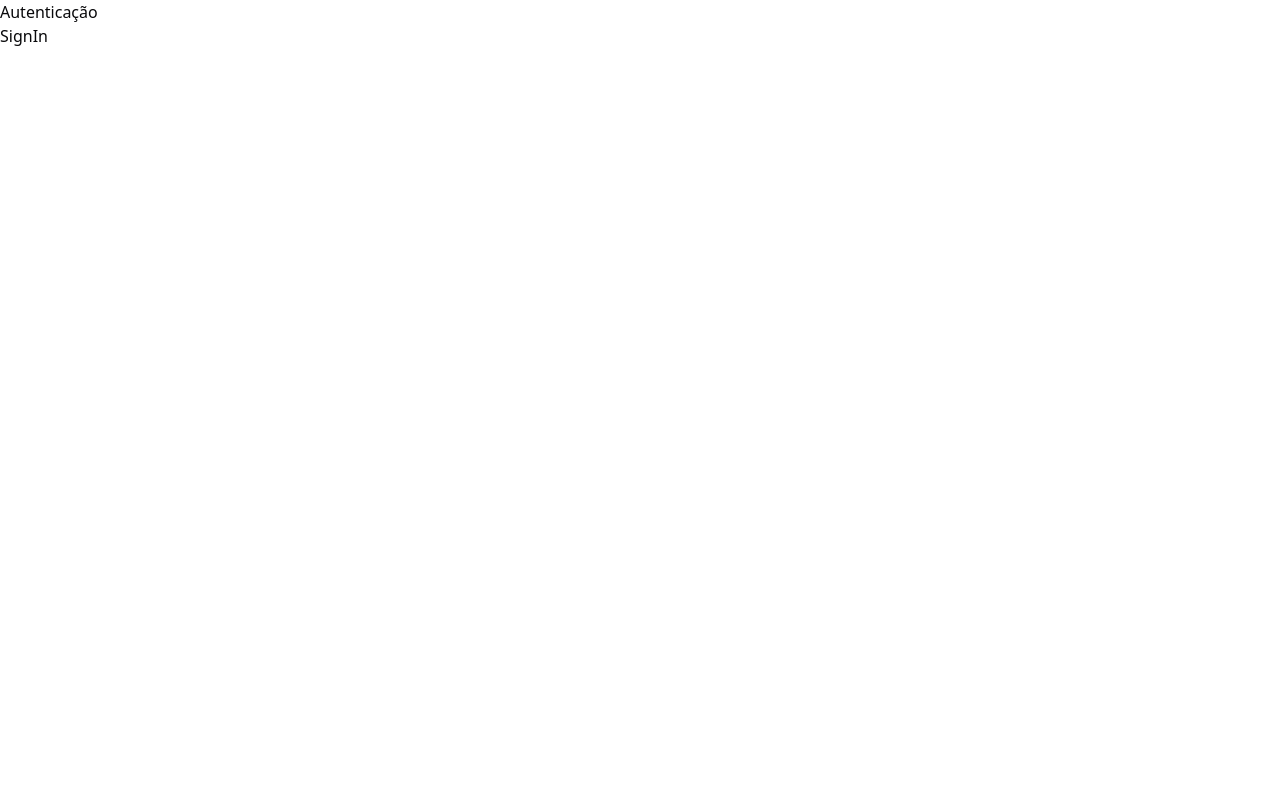
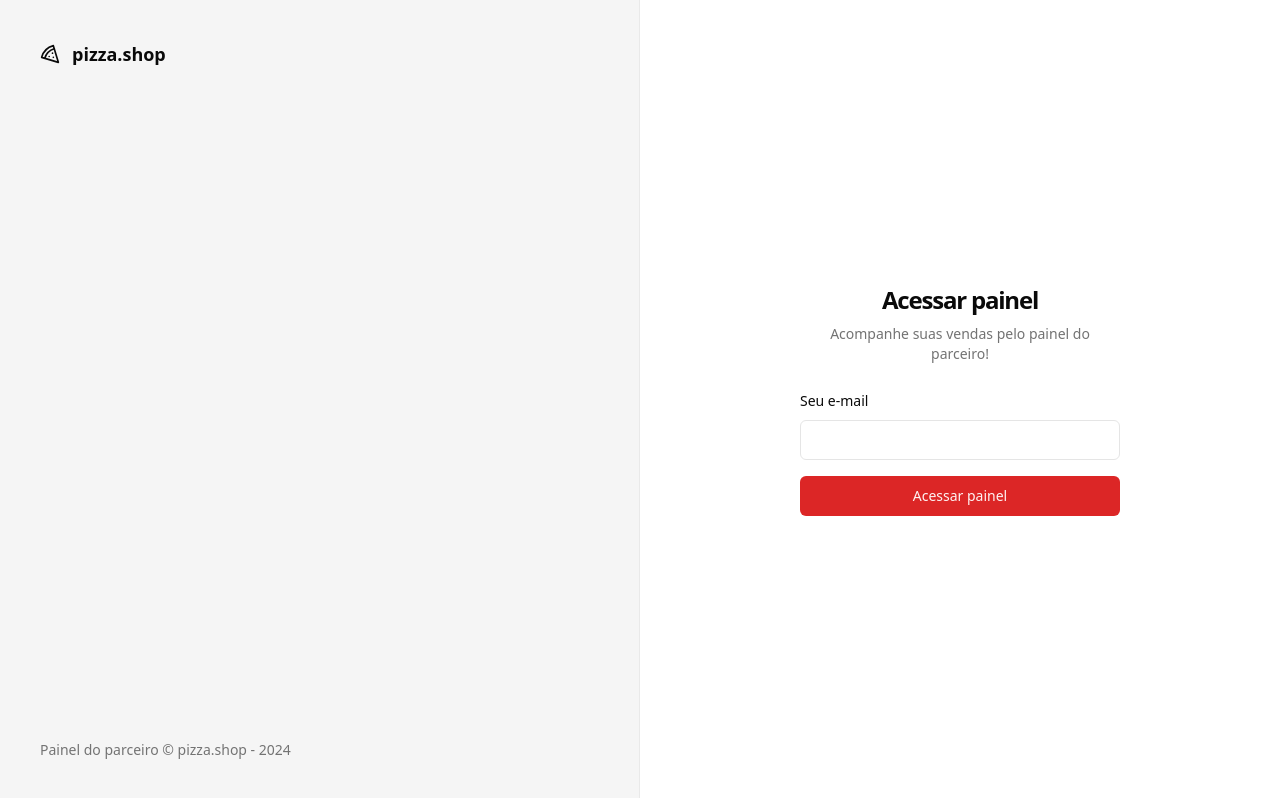
Before and after one commit to itl7git/pizzashop-web, a React (Vite) app: page /sign-in in a window 1280 px wide. Built offline with nearby package versions, Linux system fonts and the light colour scheme.

Commit message:
Construção da página de Login

```diff
--- a/package.json
+++ b/package.json
@@ -10,6 +10,7 @@
     "preview": "vite preview"
   },
   "dependencies": {
+    "@radix-ui/react-label": "^2.0.2",
     "@radix-ui/react-slot": "^1.0.2",
     "class-variance-authority": "^0.7.0",
     "clsx": "^2.1.0",
--- /dev/null
+++ b/src/components/ui/input.tsx
@@ -0,0 +1,24 @@
+import * as React from 'react'
+
+import { cn } from '@/lib/utils'
+
+export type InputProps = React.InputHTMLAttributes<HTMLInputElement>
+
+const Input = React.forwardRef<HTMLInputElement, InputProps>(
+  ({ className, type, ...props }, ref) => {
+    return (
+      <input
+        type={type}
+        className={cn(
+          'flex h-10 w-full rounded-md border border-input bg-background px-3 py-2 text-sm ring-offset-background file:border-0 file:bg-transparent file:text-sm file:font-medium placeholder:text-muted-foreground focus-visible:outline-none focus-visible:ring-2 focus-visible:ring-ring focus-visible:ring-offset-2 disabled:cursor-not-allowed disabled:opacity-50',
+          className,
+        )}
+        ref={ref}
+        {...props}
+      />
+    )
+  },
+)
+Input.displayName = 'Input'
+
+export { Input }
--- /dev/null
+++ b/src/components/ui/label.tsx
@@ -0,0 +1,24 @@
+import * as LabelPrimitive from '@radix-ui/react-label'
+import { cva, type VariantProps } from 'class-variance-authority'
+import * as React from 'react'
+
+import { cn } from '@/lib/utils'
+
+const labelVariants = cva(
+  'text-sm font-medium leading-none peer-disabled:cursor-not-allowed peer-disabled:opacity-70',
+)
+
+const Label = React.forwardRef<
+  React.ElementRef<typeof LabelPrimitive.Root>,
+  React.ComponentPropsWithoutRef<typeof LabelPrimitive.Root> &
+    VariantProps<typeof labelVariants>
+>(({ className, ...props }, ref) => (
+  <LabelPrimitive.Root
+    ref={ref}
+    className={cn(labelVariants(), className)}
+    {...props}
+  />
+))
+Label.displayName = LabelPrimitive.Root.displayName
+
+export { Label }
--- a/src/global.css
+++ b/src/global.css
@@ -5,64 +5,47 @@
 @layer base {
   :root {
     --background: 0 0% 100%;
-    --foreground: 240 10% 3.9%;
-
+    --foreground: 0 0% 3.9%;
     --card: 0 0% 100%;
-    --card-foreground: 240 10% 3.9%;
-
+    --card-foreground: 0 0% 3.9%;
     --popover: 0 0% 100%;
-    --popover-foreground: 240 10% 3.9%;
-
-    --primary: 240 5.9% 10%;
-    --primary-foreground: 0 0% 98%;
-
-    --secondary: 240 4.8% 95.9%;
-    --secondary-foreground: 240 5.9% 10%;
-
-    --muted: 240 4.8% 95.9%;
-    --muted-foreground: 240 3.8% 46.1%;
-
-    --accent: 240 4.8% 95.9%;
-    --accent-foreground: 240 5.9% 10%;
-
+    --popover-foreground: 0 0% 3.9%;
+    --primary: 0 72.2% 50.6%;
+    --primary-foreground: 0 85.7% 97.3%;
+    --secondary: 0 0% 96.1%;
+    --secondary-foreground: 0 0% 9%;
+    --muted: 0 0% 96.1%;
+    --muted-foreground: 0 0% 45.1%;
+    --accent: 0 0% 96.1%;
+    --accent-foreground: 0 0% 9%;
     --destructive: 0 84.2% 60.2%;
     --destructive-foreground: 0 0% 98%;
-
-    --border: 240 5.9% 90%;
-    --input: 240 5.9% 90%;
-    --ring: 240 10% 3.9%;
-
+    --border: 0 0% 89.8%;
+    --input: 0 0% 89.8%;
+    --ring: 0 72.2% 50.6%;
     --radius: 0.5rem;
   }
 
   .dark {
-    --background: 240 10% 3.9%;
+    --background: 0 0% 3.9%;
     --foreground: 0 0% 98%;
-
-    --card: 240 10% 3.9%;
+    --card: 0 0% 3.9%;
     --card-foreground: 0 0% 98%;
-
-    --popover: 240 10% 3.9%;
+    --popover: 0 0% 3.9%;
     --popover-foreground: 0 0% 98%;
-
-    --primary: 0 0% 98%;
-    --primary-foreground: 240 5.9% 10%;
-
-    --secondary: 240 3.7% 15.9%;
+    --primary: 0 72.2% 50.6%;
+    --primary-foreground: 0 85.7% 97.3%;
+    --secondary: 0 0% 14.9%;
     --secondary-foreground: 0 0% 98%;
-
-    --muted: 240 3.7% 15.9%;
-    --muted-foreground: 240 5% 64.9%;
-
-    --accent: 240 3.7% 15.9%;
+    --muted: 0 0% 14.9%;
+    --muted-foreground: 0 0% 63.9%;
+    --accent: 0 0% 14.9%;
     --accent-foreground: 0 0% 98%;
-
     --destructive: 0 62.8% 30.6%;
     --destructive-foreground: 0 0% 98%;
-
-    --border: 240 3.7% 15.9%;
-    --input: 240 3.7% 15.9%;
-    --ring: 240 4.9% 83.9%;
+    --border: 0 0% 14.9%;
+    --input: 0 0% 14.9%;
+    --ring: 0 72.2% 50.6%;
   }
 }
 
--- a/src/pages/_layouts/app.tsx
+++ b/src/pages/_layouts/app.tsx
@@ -1,9 +1,9 @@
 import { Outlet } from 'react-router-dom'
 
-export function AuthLayout() {
+export function AppLayout() {
   return (
     <div>
-      <h1>Autenticação</h1>
+      <h1>Conteudo</h1>
 
       <div>
         <Outlet />
--- a/src/pages/_layouts/auth.tsx
+++ b/src/pages/_layouts/auth.tsx
@@ -1,11 +1,20 @@
+import { Pizza } from 'lucide-react'
 import { Outlet } from 'react-router-dom'
 
-export function AppLayout() {
+export function AuthLayout() {
   return (
-    <div>
-      <h1>Cabeçalho</h1>
+    <div className="grid min-h-screen grid-cols-2 ">
+      <div className="flex h-full flex-col justify-between border-r border-foreground/5 bg-muted p-10 text-muted-foreground">
+        <div className="flex items-center gap-3 text-lg font-medium text-foreground">
+          <Pizza className="h-5 w-5" />
+          <span className="font-semibold">pizza.shop</span>
+        </div>
+        <footer className="text-sm">
+          Painel do parceiro &copy; pizza.shop - {new Date().getFullYear()}
+        </footer>
+      </div>
 
-      <div>
+      <div className="flex flex-col items-center justify-center">
         <Outlet />
       </div>
     </div>
--- a/src/pages/auth/sign-in.tsx
+++ b/src/pages/auth/sign-in.tsx
@@ -1,10 +1,36 @@
 import { Helmet } from 'react-helmet-async'
+
+import { Button } from '@/components/ui/button'
+import { Input } from '@/components/ui/input'
+import { Label } from '@/components/ui/label'
 
 export function SignIn() {
   return (
     <>
       <Helmet title="Login" />
-      <h1>SignIn</h1>
+      <div className="p-8 ">
+        <div className="flex w-[320px] flex-col justify-center gap-6">
+          <div className="flex flex-col gap-2 text-center">
+            <h1 className="text-2xl font-semibold tracking-tighter">
+              Acessar painel
+            </h1>
+            <p className="text-sm text-muted-foreground">
+              Acompanhe suas vendas pelo painel do parceiro!
+            </p>
+          </div>
+
+          <form className="space-y-4">
+            <div className="space-y-2">
+              <Label htmlFor="email">Seu e-mail</Label>
+              <Input id="email" type="email" />
+            </div>
+
+            <Button className="w-full" type="submit">
+              Acessar painel
+            </Button>
+          </form>
+        </div>
+      </div>
     </>
   )
 }
--- a/src/routes.tsx
+++ b/src/routes.tsx
@@ -1,7 +1,7 @@
 import { createBrowserRouter } from 'react-router-dom'
 
-import { AuthLayout } from './pages/_layouts/app'
-import { AppLayout } from './pages/_layouts/auth'
+import { AppLayout } from './pages/_layouts/app'
+import { AuthLayout } from './pages/_layouts/auth'
 import { Dashboard } from './pages/app/dashboard'
 import { SignIn } from './pages/auth/sign-in'
 
```
Also changed, not shown: 1 other file (tests, documents, lock files or other folders).
